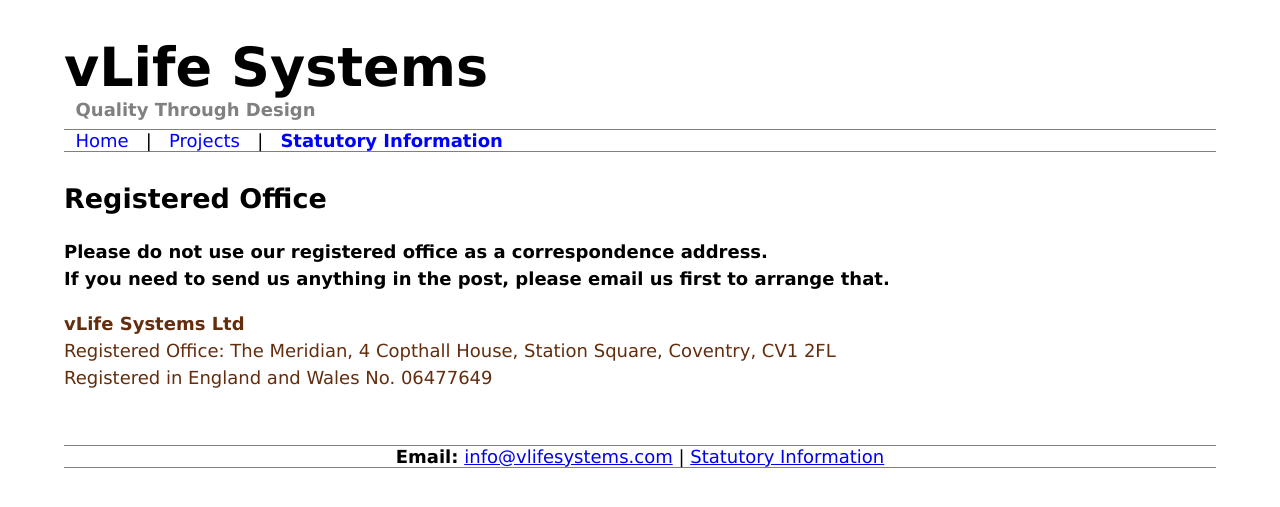
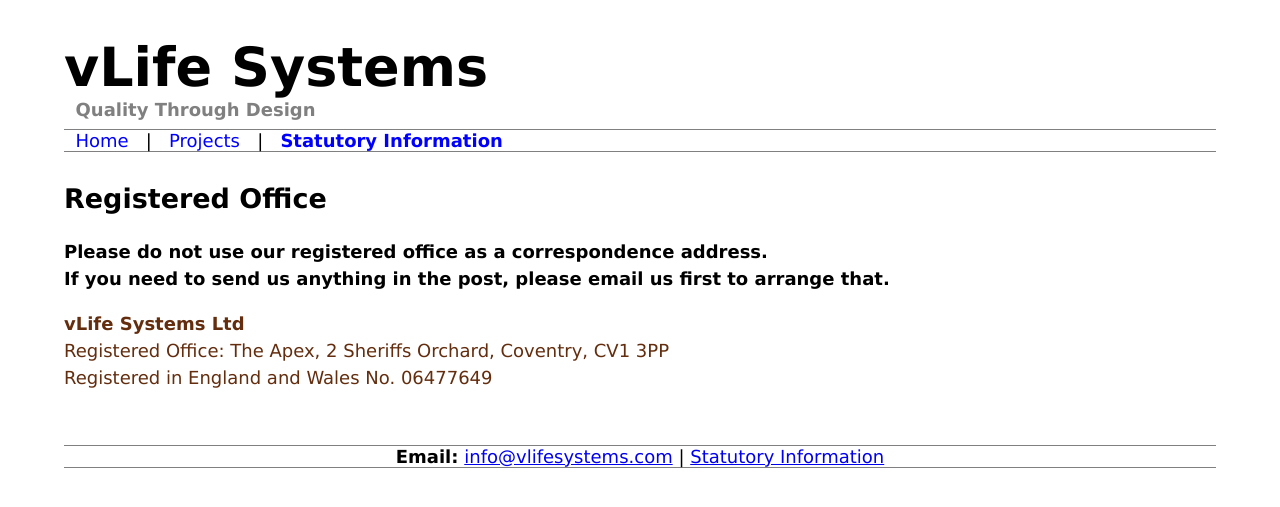
Before and after one commit to vlifesystems/vlifesystems.github.io, a Jekyll site: the page built from statinfo.html, in a window 1280 px wide. Shown: the top 507 px of the page. Built offline with Jekyll 4.4.1, drawn with Linux system fonts in a browser that asks for light colours; Markdown is read by kramdown in place of the engine named in the settings.

Commit message:
Update registered address

```diff
--- a/statinfo.html
+++ b/statinfo.html
@@ -10,5 +10,5 @@
 
 <p id="registeredOffice">
 <strong>vLife Systems Ltd</strong><br />
-Registered Office: The Meridian, 4 Copthall House, Station Square, Coventry, CV1 2FL<br />
+Registered Office: The Apex, 2 Sheriffs Orchard, Coventry, CV1 3PP<br />
 Registered in England and Wales No. 06477649</p>
```
